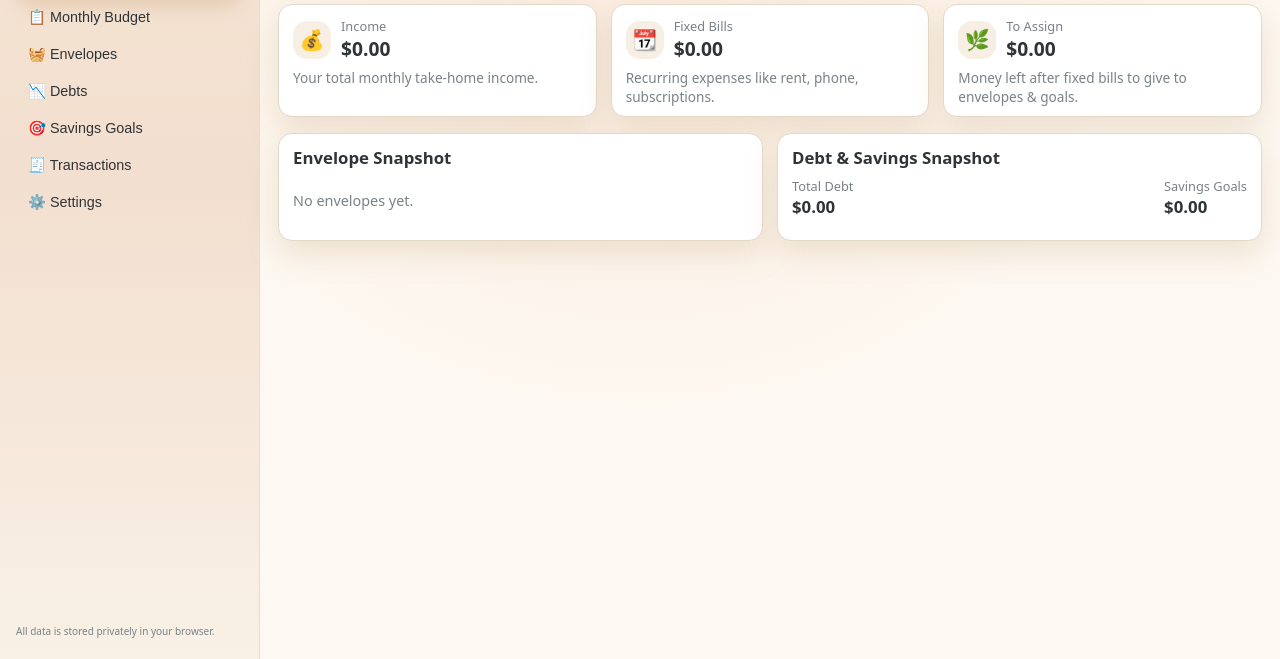
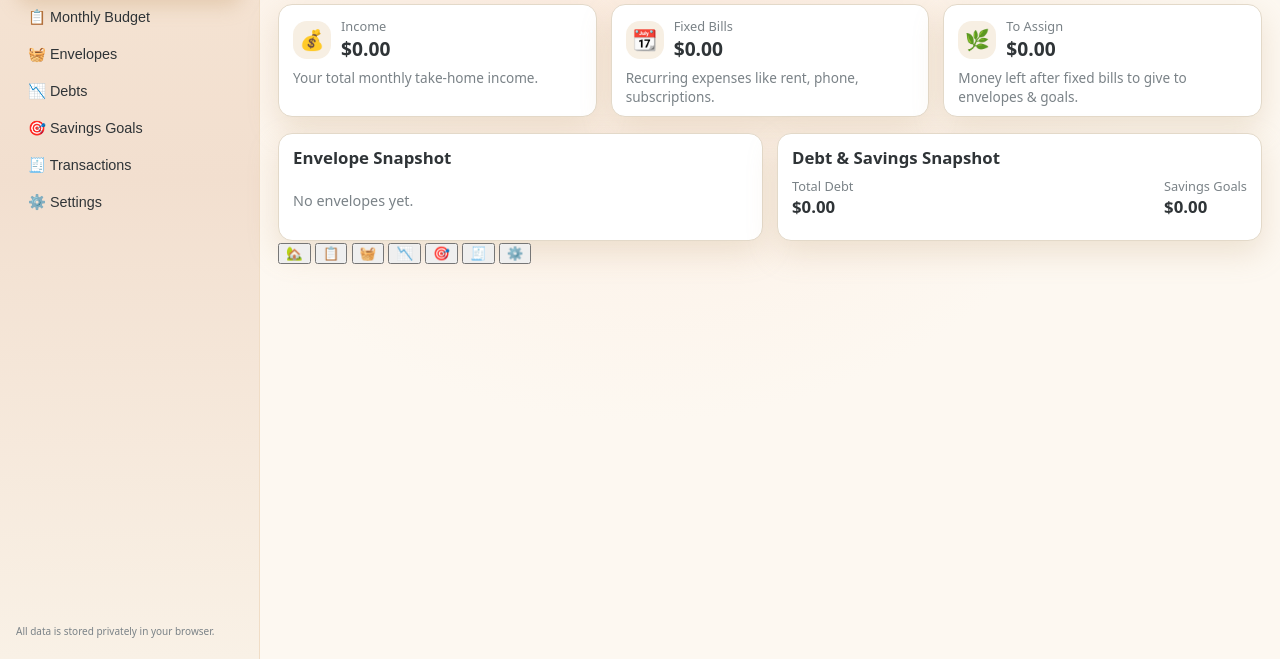
Before and after one commit to BraeMonk/BudgetBloom, a plain HTML site: page index.html in a window 1280 px wide. Shown: the part 141-800 px from the top of the page. Drawn offline with Linux system fonts and the light colour scheme.

Commit message:
Update index.html

```diff
--- a/index.html
+++ b/index.html
@@ -257,6 +257,17 @@
           </div>
         </div>
       </section>
+
+      <!-- MOBILE BOTTOM NAV -->
+      <nav class="mobile-nav">
+        <button class="mobile-nav-item" data-view="dashboard">🏡</button>
+        <button class="mobile-nav-item" data-view="budget">📋</button>
+        <button class="mobile-nav-item" data-view="envelopes">🧺</button>
+        <button class="mobile-nav-item" data-view="debts">📉</button>
+        <button class="mobile-nav-item" data-view="goals">🎯</button>
+        <button class="mobile-nav-item" data-view="transactions">🧾</button>
+        <button class="mobile-nav-item" data-view="settings">⚙️</button>
+      </nav>
     </main>
   </div>
 
```
